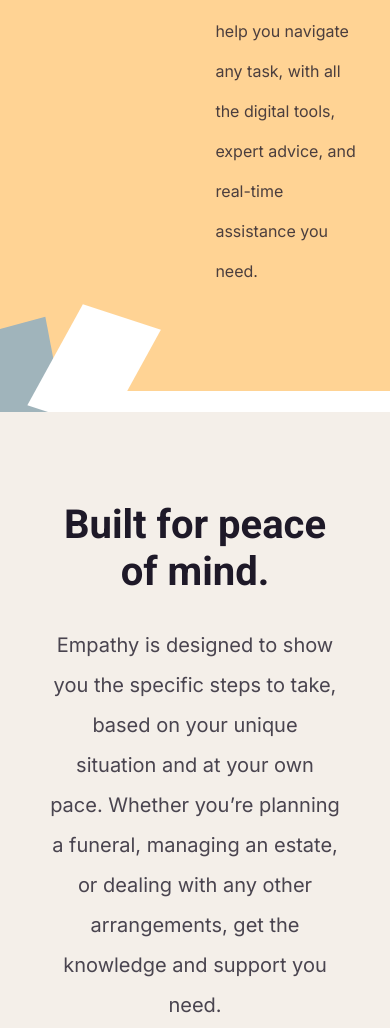
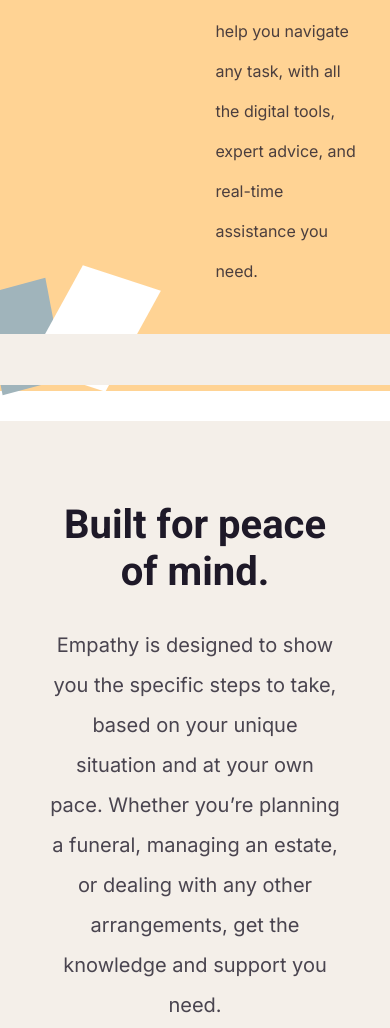
Before and after one commit to Magomed-Workout/Verst1, a plain HTML site: page index.html in a window 390 px wide. Shown: the part 2514-3542 px from the top of the page. Drawn offline with Linux system fonts and the light colour scheme.

Commit message:
Update style.css

```diff
--- a/style.css
+++ b/style.css
@@ -2381,11 +2381,11 @@ h1, h2, h3 {
     }
 
     .absolute {
-        top:750.3vw;
+        top:730.3vw;
     }
 
     .blocks {
-        top: 730vw;
+        top: 720vw;
     }
 
     .gray-block {
```
